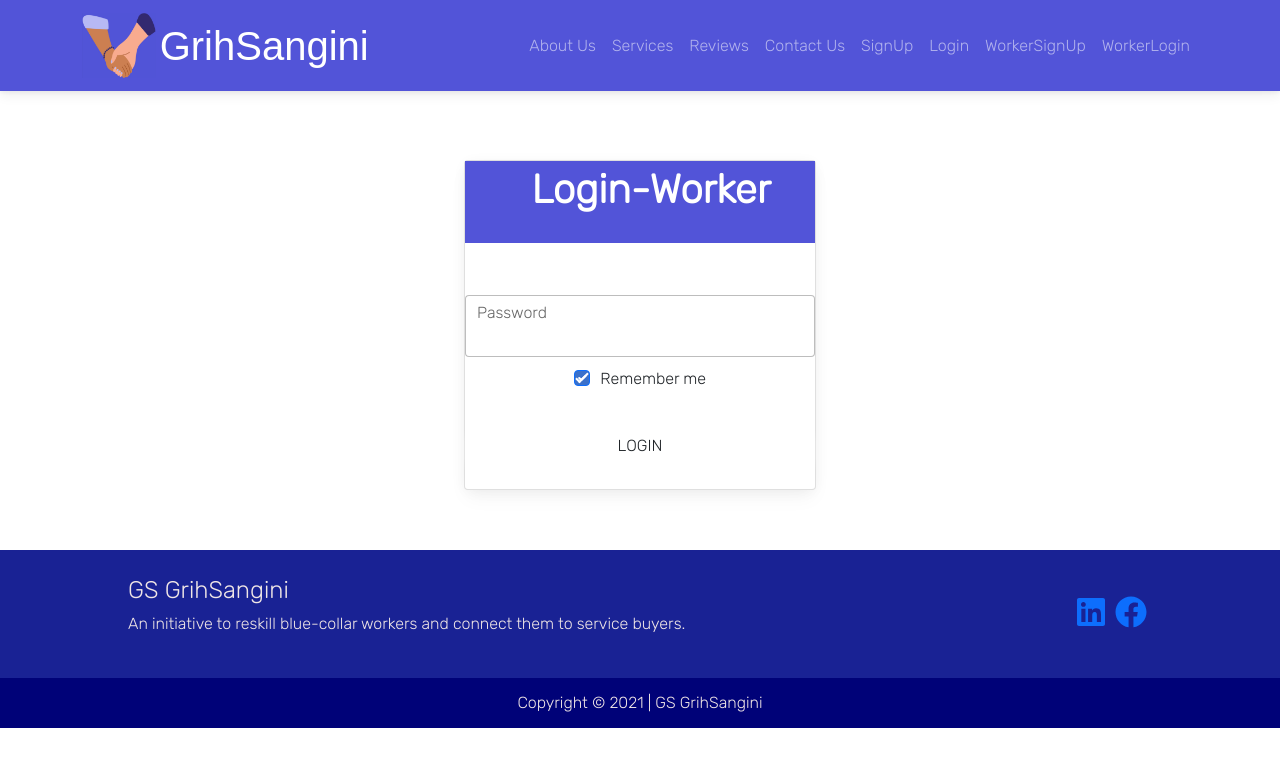
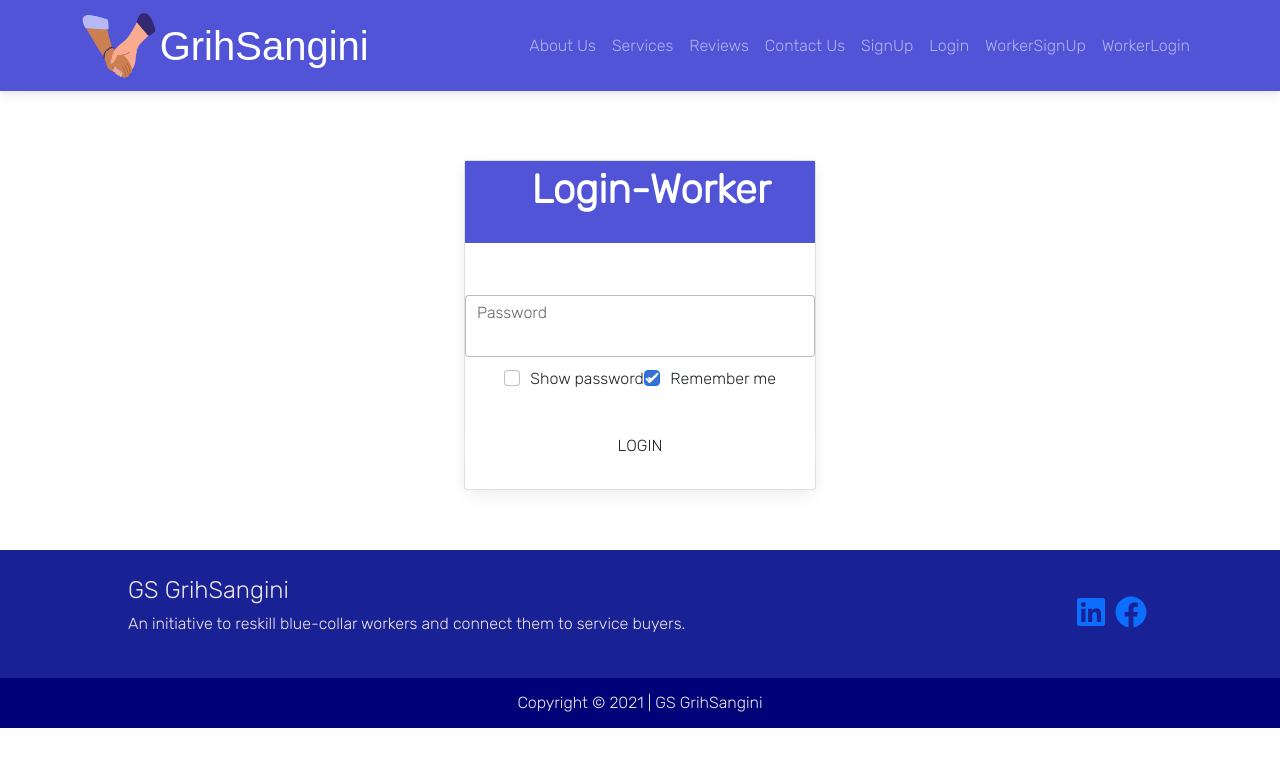
Before and after one commit to KaizenGirl1111/GSGrihSangini, a React (Create React App) app: page /Workerlogin in a window 1280 px wide. Shown: the top 766 px of the page. Built offline with nearby package versions, Linux system fonts and the light colour scheme; a web font is replaced by a local one.

Commit message:
show-hide password added in worker-login page

```diff
--- a/src/Components/App/Workerlogin.jsx
+++ b/src/Components/App/Workerlogin.jsx
@@ -1,52 +1,65 @@
-import React from 'react';
-import "./workerlogin.css"
-import NavigationBar from './NavigationBar/NavigationBar';
-import Footer from './Footer/Footer';
+import React from "react";
+import "./workerlogin.css";
+import NavigationBar from "./NavigationBar/NavigationBar";
+import Footer from "./Footer/Footer";
 import {
   MDBInput,
   MDBCol,
   MDBRow,
   MDBCheckbox,
-    MDBBtn
-} from 'mdb-react-ui-kit';
+  MDBBtn,
+} from "mdb-react-ui-kit";
 
 function Workerlogin() {
+  const [visible, setVisible] = React.useState(false);
   return (
     <>
-
-        <NavigationBar/>
-        <form style={{
+      <NavigationBar />
+      <form
+        style={{
           width: "22rem",
           alignItems: "center",
           justifyContent: "center",
           margin: "auto",
-            paddingTop: '100px',
-
-
-        }}>
+          paddingTop: "100px",
+        }}
+      >
         <div class="card">
-                <div class="block"><h1 class="heading text-center mb-4"><b>Login-Worker</b></h1></div>
-                <div className='abc'></div>
-                <MDBInput className='mb-4' type='password' id='form2Example2' label='Password' />
+          <div class="block">
+            <h1 class="heading text-center mb-4">
+              <b>Login-Worker</b>
+            </h1>
+          </div>
+          <div className="abc"></div>
+          <MDBInput
+            className="mb-4"
+            type={visible ? "text" : "password"}
+            id="form2Example2"
+            label="Password"
+          />
           <div class="rem">
-                    <MDBRow className='mb-4'>
-                        <MDBCol className='d-flex justify-content-center'>
-                            <MDBCheckbox id='form2Example3' label='Remember me' defaultChecked />
+            <MDBRow className="mb-4">
+              <MDBCol className="d-flex justify-content-center">
+                <MDBCheckbox
+                  id="form2Example3"
+                  label="Show password"
+                  onChange={() => setVisible(!visible)}
+                />
+                <MDBCheckbox
+                  id="form2Example3"
+                  label="Remember me"
+                  defaultChecked
+                />
               </MDBCol>
-
             </MDBRow>
           </div>
-                <MDBBtn type='submit' className='mb-4' block color='white'>
+          <MDBBtn type="submit" className="mb-4" block color="white">
             Login
           </MDBBtn>
-
-
         </div>
-
-
       </form>
 
-        <Footer/>
+      <Footer />
     </>
   );
 }
```
Lines whose indentation alone changed are shown as unchanged.
